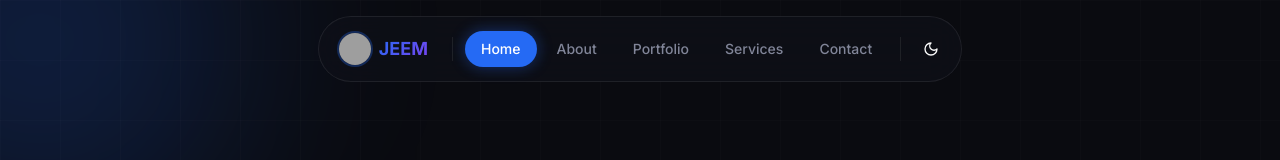
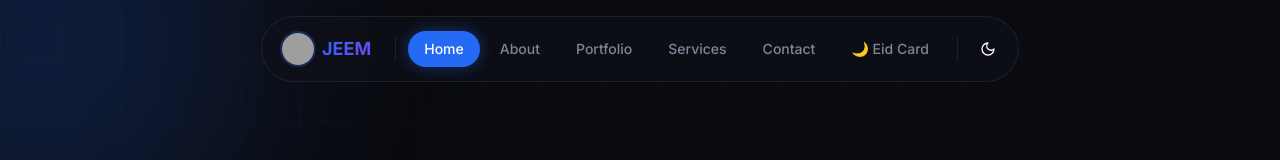
Before and after one commit to JEEM770/JEEMEDITZ, a React (Vite) app: page / in a window 1280 px wide. Shown: the top 160 px of the page. Built offline with nearby package versions, Linux system fonts and the light colour scheme; grey boxes are pictures that could not be loaded.

Commit message:
Add Eid Card link to navigation
Co-authored-by: JEEM770 <222859243+JEEM770@users.noreply.github.com>

```diff
--- a/src/components/Navigation.tsx
+++ b/src/components/Navigation.tsx
@@ -15,6 +15,7 @@ const Navigation = () => {
     { name: 'Portfolio', path: '/portfolio' },
     { name: 'Services', path: '/services' },
     { name: 'Contact', path: '/contact' },
+    { name: '🌙 Eid Card', path: '/eid-card' },
   ];
 
   const isActive = (path: string) => location.pathname === path;
```
